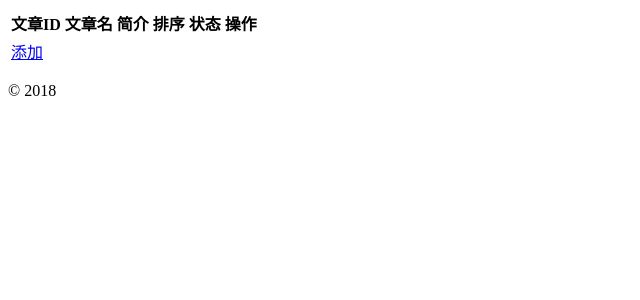
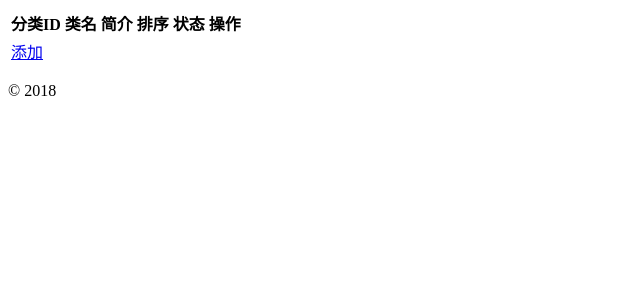
Before and after one commit to shinigege/yii2shop, a Yii app: template backend/views/article-category/index.php in a window 1280 px wide. Shown: the top 300 px of the page, without its empty margins (0-640 px from the left). Run offline with PHP 8.4 and a stand-in for Yii, Linux system fonts and the light colour scheme; the template is opened without the code that fills it, so the values that code supplies are empty; some libraries are stand-ins or nearby versions.

```diff
--- a/backend/views/article-category/index.php
+++ b/backend/views/article-category/index.php
@@ -3,8 +3,8 @@
 ?>
 <table class="table table-bordered table-responsive">
     <tr>
-        <th>文章ID</th>
-        <th>文章名</th>
+        <th>分类ID</th>
+        <th>类名</th>
         <th>简介</th>
         <th>排序</th>
         <th>状态</th>
```
